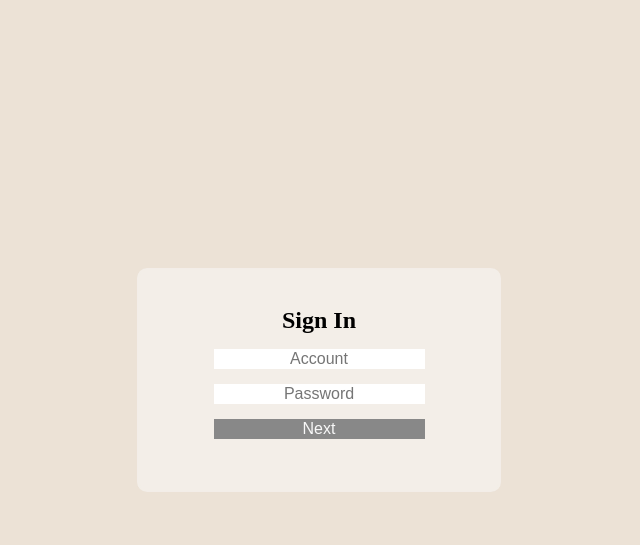
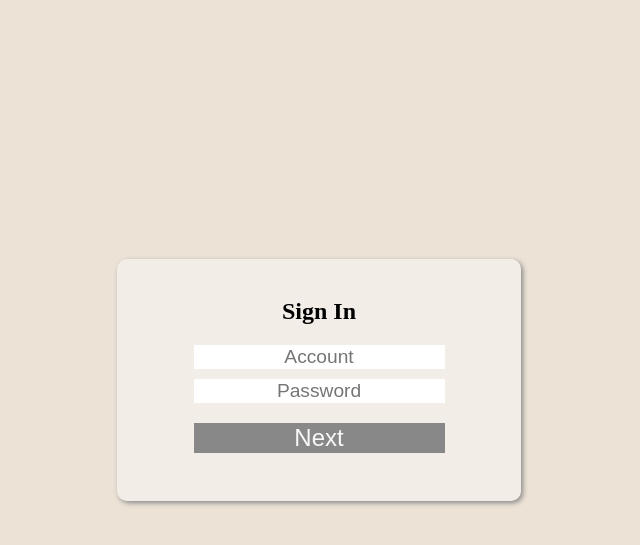
Before and after one commit to YuuuFen/work_personal_website, a PHP site: page /signin.html in a window 1280 px wide. Shown: the top 545 px of the page, without its empty margins (321-961 px from the left). Run offline with PHP 8.4, Linux system fonts and the light colour scheme.

Commit message:
修改登入路徑及登入畫面

```diff
--- a/css/style_login.css
+++ b/css/style_login.css
@@ -33,29 +33,35 @@ body {
       -ms-flex-direction: column;
           flex-direction: column;
   background-color: rgba(250, 250, 250, 0.5);
-  -webkit-backdrop-filter: blur(3px);
-          backdrop-filter: blur(3px);
   height: auto;
   border-radius: 10px;
+  -webkit-box-shadow: 2px 2px 5px #888;
+          box-shadow: 2px 2px 5px #888;
 }
 
 #home #login h2 {
+  font-size: 1.5rem;
   text-align: center;
-  margin-bottom: 15px;
+  margin-bottom: 20px;
 }
 
 #home #login #form-holder input, #home #login #form-holder button {
-  margin-bottom: 15px;
+  margin-bottom: 10px;
   display: block;
   text-align: center;
   border: 0;
-  font-size: 16px;
+}
+
+#home #login #form-holder input {
+  font-size: 1.2rem;
 }
 
 #home #login #form-holder button {
+  margin-top: 20px;
   width: 100%;
   background-color: #888;
   color: #f8f8f8;
+  font-size: 1.5rem;
 }
 
 #home #login #form-holder button:hover {
--- a/css/style_login.sass
+++ b/css/style_login.sass
@@ -18,23 +18,27 @@ body
         display: flex
         flex-direction: column
         background-color: rgba(250,250,250,0.5)
-        backdrop-filter: blur(3px)
         height: auto
         border-radius: 10px
+        box-shadow: 2px 2px 5px #888
         h2
+            font-size: 1.5rem
             text-align: center
-            margin-bottom: 15px
+            margin-bottom: 20px
         #form-holder
             input,button
-                margin-bottom: 15px
+                margin-bottom: 10px
                 display: block
                 text-align: center
                 border: 0
-                font-size: 16px
+            input
+                font-size: 1.2rem
             button
+                margin-top: 20px
                 width: 100%
                 background-color: #888
                 color: #f8f8f8
+                font-size: 1.5rem
             button:hover
                 background-color: #555
             button:focus
--- a/index.html
+++ b/index.html
@@ -221,7 +221,7 @@
     <footer>
       <div class="container-fluid">
         <span>Made by &nbsp;</span>
-        <a href="/login.html">Yu-Fen Huang</a>
+        <a href="./signin.html">Yu-Fen Huang</a>
         <span class="author" itemprop="copyrightHolder"
           >, with love in 2022 &nbsp;</span>
         <span class="with-love">
```
Also changed, not shown: 1 other file.
